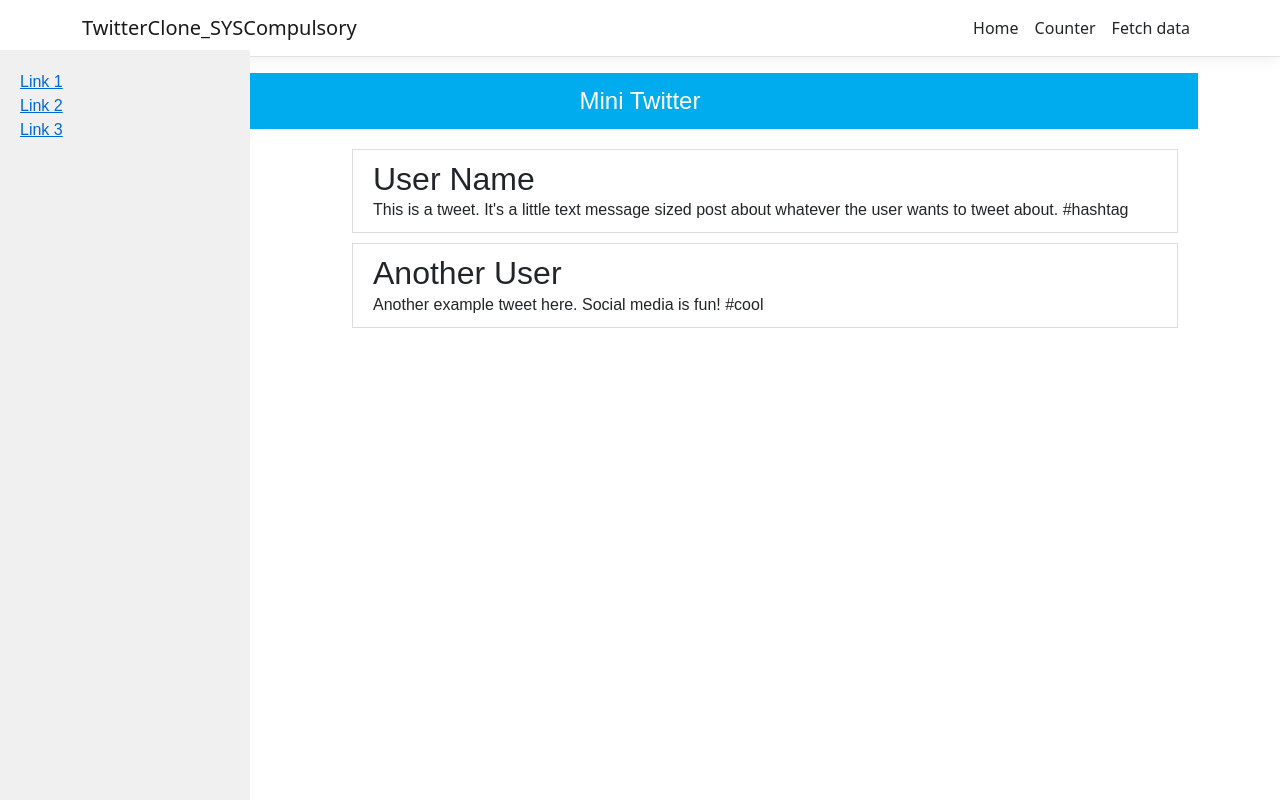
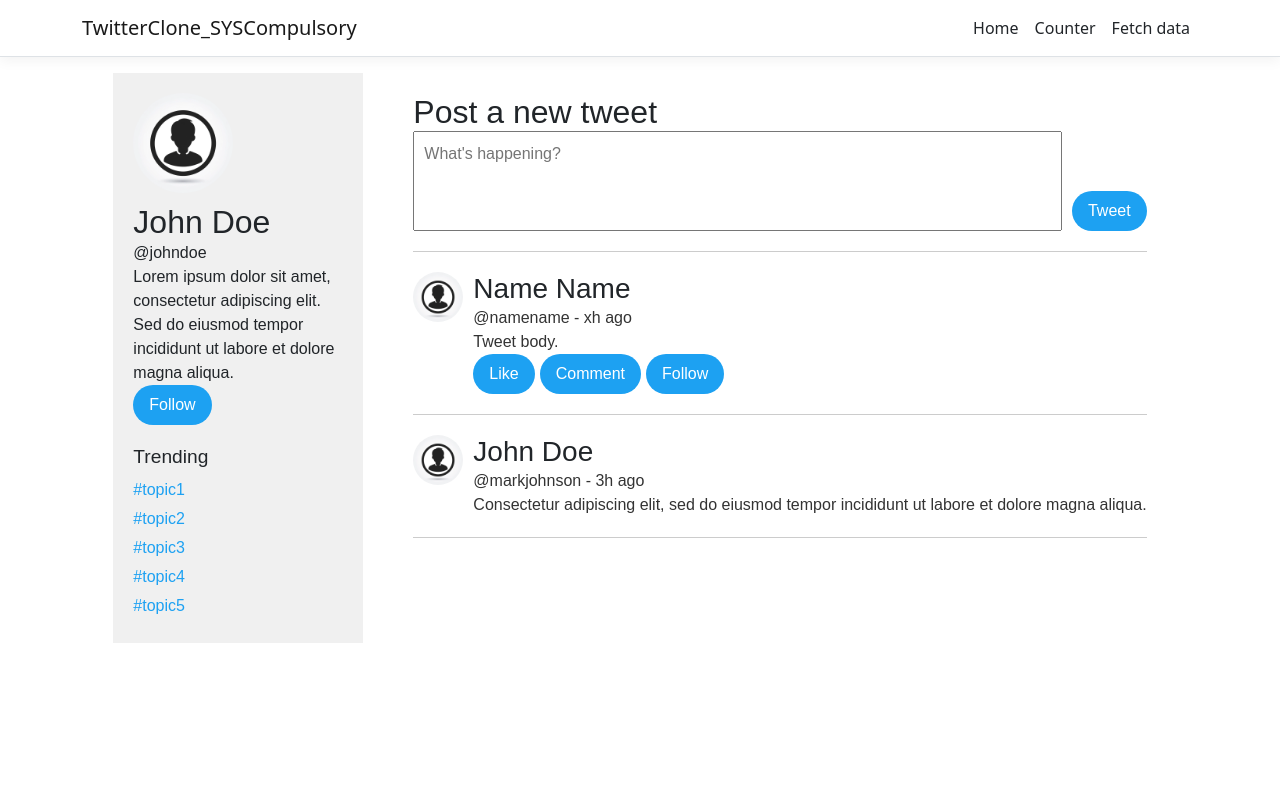
Before and after one commit to nicklas0110/TwitterClone-SYSCompulsory, an Angular app in the folder Frontend/ClientApp/: page / in a window 1280 px wide. Built offline with nearby package versions, Linux system fonts and the light colour scheme.

Commit message:
frontend beautiful

```diff
--- a/Frontend/ClientApp/src/app/home/home.component.css
+++ b/Frontend/ClientApp/src/app/home/home.component.css
@@ -1,31 +1,140 @@
+/* General styles */
 * {
   margin: 0;
-  padding: 0;
   font-family: Arial, sans-serif;
 }
-.header {
-  background-color: #00acee;
-  color: #ffffff;
-  padding: 10px 20px;
-  text-align: center;
-  font-size: 24px;
+
+/* Sidebar styles */
+#sidebar {
+  width: 250px;
+  padding: 20px;
+  background-color: #f0f0f0;
+  float: left;
 }
-.sidebar {
-  position: fixed;
-  top: 50px;
-  left: 0;
-  width: 250px;
-  height: 100vh;
-  background-color: #f0f0f0;
+
+.profile img {
+  width: 100px;
+  height: 100px;
+  border-radius: 50%;
+  margin-bottom: 10px;
+}
+
+.follow button {
+  background-color: #1da1f2;
+  color: #fff;
+  border: none;
+  padding: 8px 16px;
+  border-radius: 20px;
+  cursor: pointer;
+}
+
+.follow button:hover {
+  background-color: #0e7bcf;
+}
+
+.trending {
+  margin-top: 20px;
+}
+
+.trending h2 {
+  font-size: 1.2em;
+  margin-bottom: 10px;
+}
+
+.trending ul {
+  list-style: none;
+  padding: 0;
+}
+
+.trending li {
+  margin-bottom: 5px;
+  color: #1da1f2;
+}
+
+/* Main content styles */
+#main-content {
+  margin-left: 280px;
   padding: 20px;
 }
-.content {
-  margin-left: 250px;
-  padding: 10px 20px;
+
+/* Post tweet section */
+.post-tweet {
+  margin-bottom: 20px;
+  border-bottom: 1px solid #ccc;
+
 }
+
+.post-tweet-button {
+  display: flex;
+  align-items: flex-end;
+  margin-bottom: 10px;
+  margin-left: 10px;
+}
+
+.post-tweet h2 {
+  margin-top: 0;
+}
+
+#tweet-form {
+  margin-bottom: 10px;
+  display: flex;
+}
+
+#tweet-text {
+  width: 100%;
+  height: 100px;
+  padding: 10px;
+  margin-bottom: 10px;
+  resize: none;
+}
+
+#tweet-form button {
+  background-color: #1da1f2;
+  color: #fff;
+  border: none;
+  padding: 8px 16px;
+  border-radius: 20px;
+  cursor: pointer;
+}
+
+#react-form button {
+  margin-right: 5px;
+  background-color: #1da1f2;
+  color: #fff;
+  border: none;
+  padding: 8px 16px;
+  border-radius: 20px;
+  cursor: pointer;
+}
+
+#tweet-form button:hover {
+  background-color: #0e7bcf;
+}
+
+/* Tweet styles */
 .tweet {
-  background-color: #fff;
-  border: 1px solid #ddd;
-  margin-top: 10px;
-  padding: 10px 20px;
+  border-bottom: 1px solid #ccc;
+  padding-bottom: 20px;
+  margin-bottom: 20px;
 }
+
+.tweet img {
+  width: 50px;
+  height: 50px;
+  border-radius: 50%;
+  float: left;
+  margin-right: 10px;
+}
+
+.tweet-content {
+  overflow: hidden; /* Clearfix */
+}
+
+.tweet-content h3 {
+  margin-top: 0;
+}
+
+.tweet-content p {
+  margin: 0;
+  color: #333;
+}
--- a/Frontend/ClientApp/src/app/home/home.component.html
+++ b/Frontend/ClientApp/src/app/home/home.component.html
@@ -1,18 +1,66 @@
-<div class="header">
-  Mini Twitter
-</div>
-<div class="sidebar">
-  <p><a href="#">Link 1</a></p>
-  <p><a href="#">Link 2</a></p>
-  <p><a href="#">Link 3</a></p>
-</div>
-<div class="content">
+<!-- Sidebar -->
+<aside id="sidebar">
+  <div class="profile">
+    <img src="./assets/user-icon.webp" alt="Profile Picture">
+    <h2>John Doe</h2>
+    <p>@johndoe</p>
+    <p>Lorem ipsum dolor sit amet, consectetur adipiscing elit. Sed do eiusmod tempor incididunt ut labore et dolore
+      magna aliqua.</p>
+    <div class="follow">
+      <button>Follow</button>
+    </div>
+  </div>
+  <!-- Trending section -->
+  <div class="trending">
+    <h2>Trending</h2>
+    <ul>
+      <li>#topic1</li>
+      <li>#topic2</li>
+      <li>#topic3</li>
+      <li>#topic4</li>
+      <li>#topic5</li>
+      <!-- Add more trending topics -->
+    </ul>
+  </div>
+</aside>
+
+<!-- Main content -->
+<main id="main-content">
+
+  <!-- Post tweet section -->
+  <div class="post-tweet">
+    <h2>Post a new tweet</h2>
+    <form id="tweet-form">
+      <textarea id="tweet-text" placeholder="What's happening?"></textarea>
+      <div class="post-tweet-button">
+        <button type="submit">Tweet</button>
+      </div>
+    </form>
+  </div>
+
+
+  <!-- Tweet section -->
   <div class="tweet">
-    <h2>User Name</h2>
-    <p>This is a tweet. It's a little text message sized post about whatever the user wants to tweet about. #hashtag</p>
+    <img src="./assets/user-icon.webp" alt="Tweet Picture">
+    <div class="tweet-content">
+      <h3>Name Name</h3>
+      <p>@namename - xh ago</p>
+      <p>Tweet body.</p>
+      <form id="react-form">
+      <button type="submit">Like</button>
+      <button type="submit">Comment</button>
+      <button type="submit">Follow</button>
+        </form>
+    </div>
   </div>
+  <!-- Add more tweets -->
   <div class="tweet">
-    <h2>Another User</h2>
-    <p>Another example tweet here. Social media is fun! #cool</p>
+    <img src="./assets/user-icon.webp" alt="Tweet Picture">
+    <div class="tweet-content">
+      <h3>John Doe</h3>
+      <p>@markjohnson - 3h ago</p>
+      <p>Consectetur adipiscing elit, sed do eiusmod tempor incididunt ut labore et dolore magna aliqua.</p>
+    </div>
   </div>
-</div>
+  <!-- Add more tweets -->
+</main>
--- a/Frontend/ClientApp/src/styles.css
+++ b/Frontend/ClientApp/src/styles.css
@@ -18,3 +18,8 @@ code {
   background-color: #1b6ec2;
   border-color: #1861ac;
 }
+
+.container {
+  display: flex;
+  justify-content: center;;
+}
```
Also changed, not shown: Frontend/ClientApp/src/assets/user-icon.webp (added).
